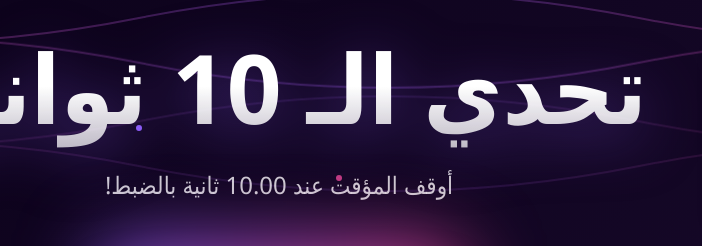
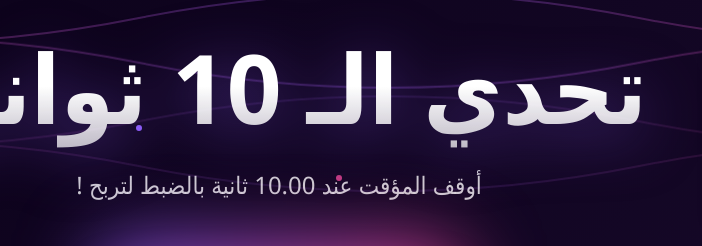
Before and after one commit to malkawi06/10secend, a plain HTML site: page index.html in a window 1280 px wide. Shown: the part 22-268 px from the top of the page, 361-1063 px from the left. Drawn offline with Linux system fonts and the light colour scheme.

Commit message:
Update index.html

```diff
--- a/index.html
+++ b/index.html
@@ -4,7 +4,7 @@
     <meta charset="UTF-8">
     <meta name="viewport" content="width=device-width, initial-scale=1.0">
     <title>تحدي الـ 10 ثواني</title>
-    <meta name="description" content="اختبر دقتك! أوقف المؤقت عند 10.00 ثانية بالضبط">
+    <meta name="description" content="اختبر دقتك و اربح معنا! أوقف المؤقت عند 10.00 ثانية بالضبط">
     <link rel="stylesheet" href="index.css">
 </head>
 <body>
@@ -43,7 +43,7 @@
        <main class="container">
         <header class="header">
             <h1>تحدي الـ 10 ثواني</h1>
-            <p class="subtitle">أوقف المؤقت عند 10.00 ثانية بالضبط!</p>
+            <p class="subtitle">أوقف المؤقت عند 10.00 ثانية بالضبط لتربح !</p>
         </header>
 
         <div class="timer-wrapper">
```
